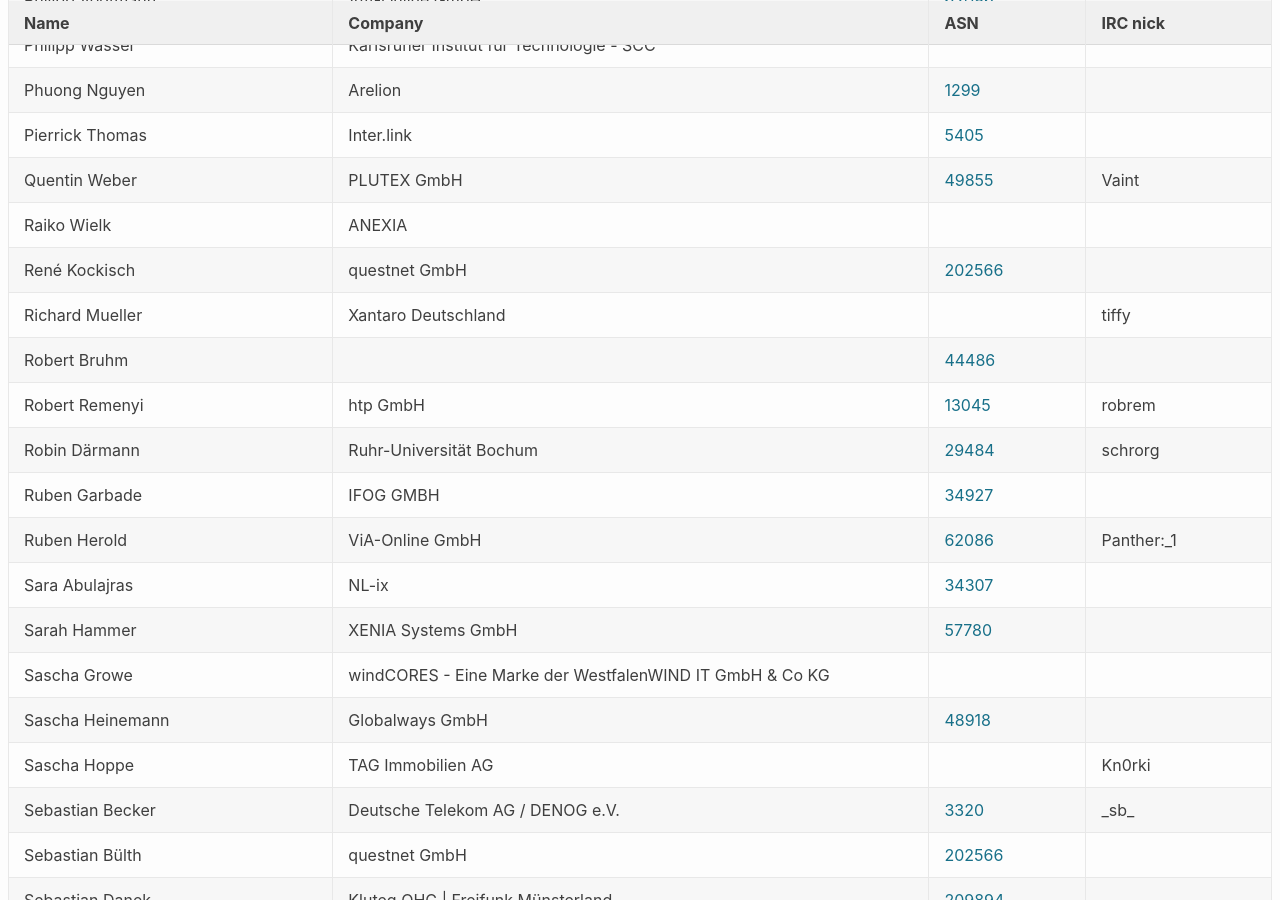
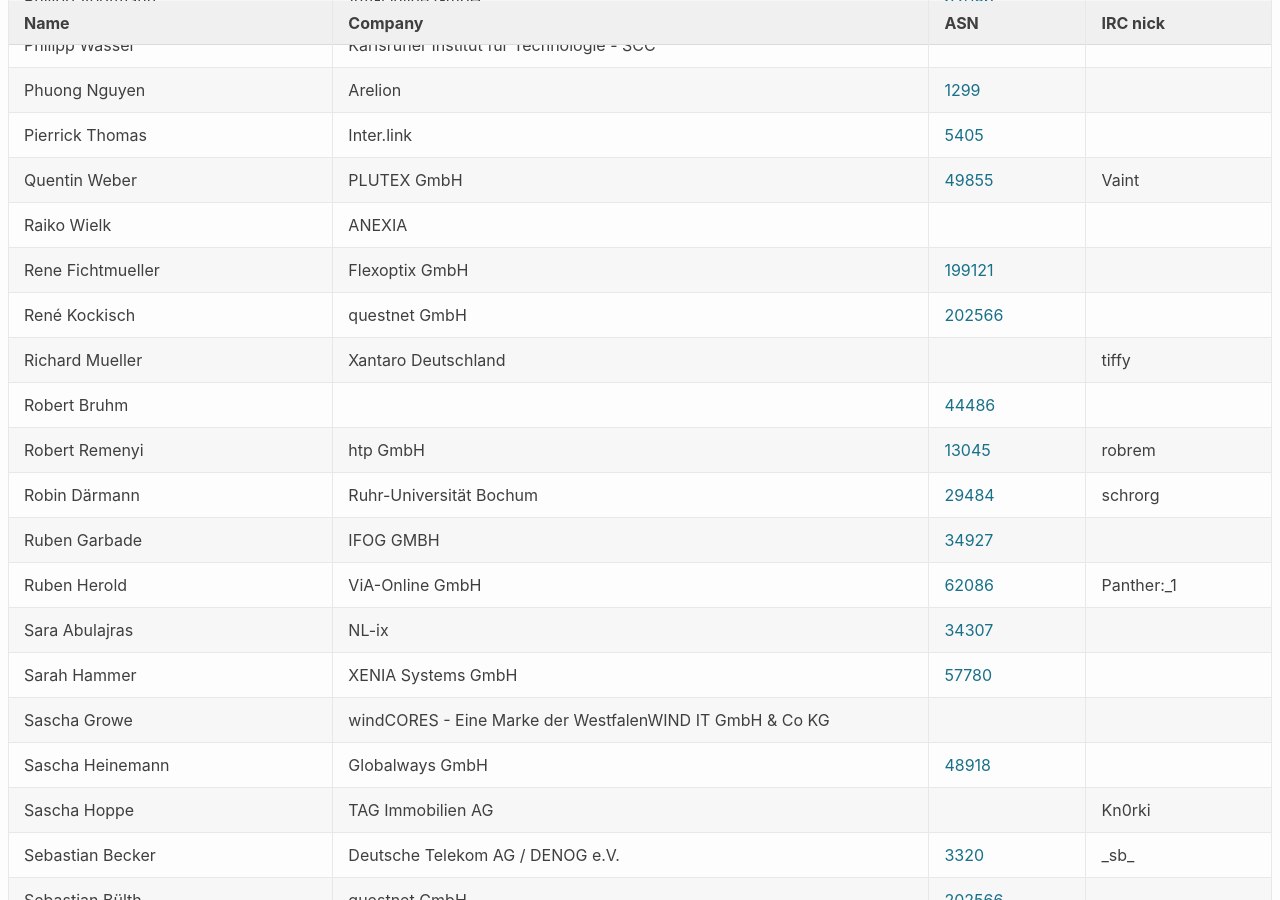
Before and after one commit to denog/pretix-attendeelist, a Jekyll site: the page built from denog15/index.md, in a window 1280 px wide and 900 px high, scrolled down 12574 px. Built offline with Jekyll 4.4.1, drawn with Linux system fonts in a browser that asks for light colours.

Commit message:
Latest data: Thu Oct 26 08:10:54 UTC 2023

```diff
--- a/_data/attendees_denog15_online.json
+++ b/_data/attendees_denog15_online.json
@@ -49,6 +49,12 @@
   },
   {
     "name": "Christian Marx",
+    "company": null,
+    "irc": null,
+    "asn": null
+  },
+  {
+    "name": "Christian Scholz",
     "company": null,
     "irc": null,
     "asn": null
--- a/_data/attendees_denog15_onsite.json
+++ b/_data/attendees_denog15_onsite.json
@@ -1686,6 +1686,12 @@
     "asn": null
   },
   {
+    "name": "Rene Fichtmueller",
+    "company": "Flexoptix GmbH",
+    "irc": null,
+    "asn": "199121"
+  },
+  {
     "name": "René Kockisch",
     "company": "questnet GmbH",
     "irc": null,
```
